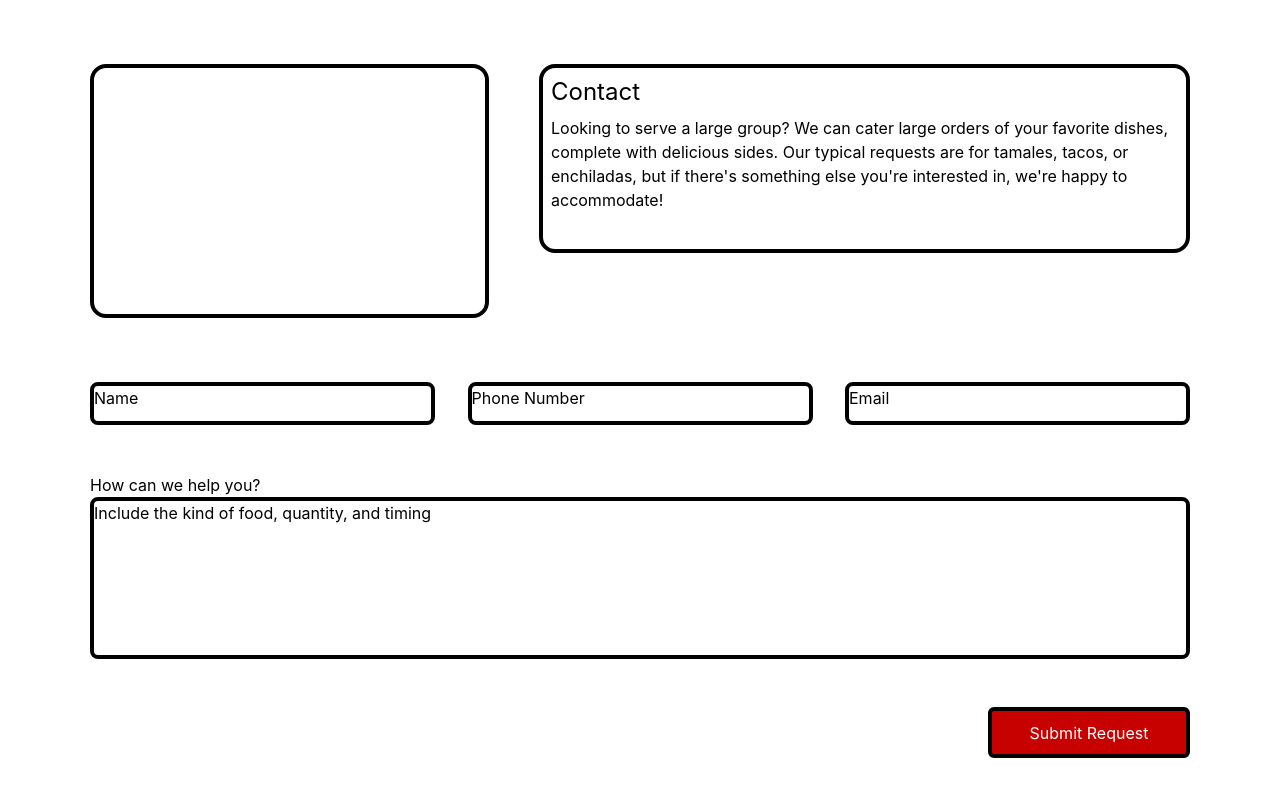
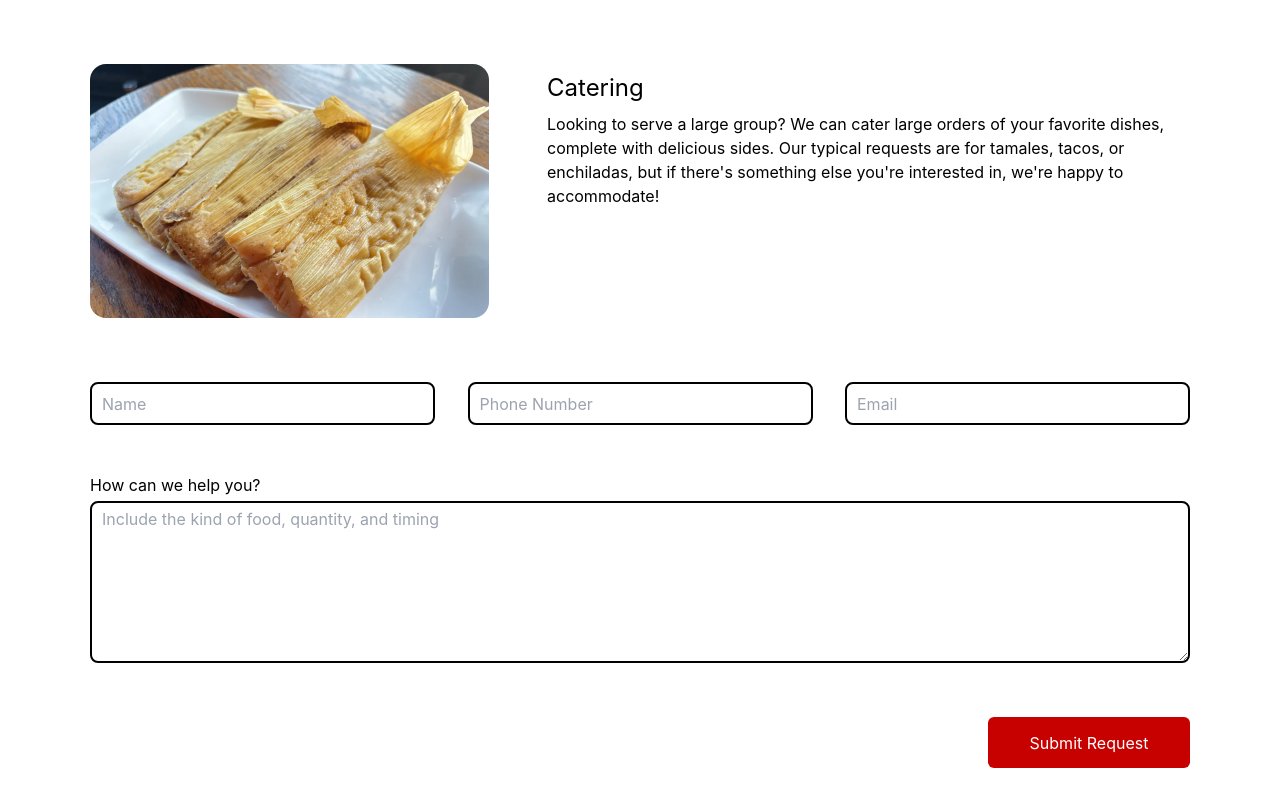
Before and after one commit to webimpactuw/cafetal-quimlombo, a React (Create React App) app: page / in a window 1280 px wide. Shown: the top 806 px of the page. Built offline with nearby package versions, Linux system fonts and the light colour scheme.

Commit message:
Added contact form functionality

```diff
--- a/src/Contact.js
+++ b/src/Contact.js
@@ -1,11 +1,23 @@
+import React, { useState } from "react";
+import cateringImage from './Images/contactImage.png'
+
 function Contact() {
+  const [name, setName] = useState("");
+  const [phoneNumber, setPhoneNumber] = useState("");
+  const [email, setEmail] = useState("");
+  const [message, setMessage] = useState("");
+
+  const sendEmail = () => {
+    console.log(name);
+  }
+
   return (
     <>
       <div className="mx-auto w-[1100px]">
         <div className="flex flex-row justify-between py-16">
-          <div className="w-[399px] h-[254px] border-4 rounded-[16px] border-black"></div>
-          <div className="w-[651px] h-[189px] border-4 rounded-[16px] border-black flex flex-col">
-            <div className="text-2xl py-2 px-2 text-left">Contact</div>
+          <img src={cateringImage} alt="Tamales" className="w-[399px] h-[254px] rounded-[16px]"></img>
+          <div className="w-[651px] h-[189px] rounded-[16px] flex flex-col">
+            <div className="text-2xl py-2 px-2 text-left">Catering</div>
             <div className="text-left px-2 text-l">
               Looking to serve a large group? We can cater large orders of your
               favorite dishes, complete with delicious sides. Our typical
@@ -14,26 +26,50 @@ function Contact() {
             </div>
           </div>
         </div>
-        <div className="flex flex-row justify-between text-left">
-          <div className="w-[345px] h-[43px] border-4 border-black rounded-[8px]">
-            Name
+        <form>
+          <div className="flex flex-row justify-between text-left">
+            <input
+              type="text"
+              placeholder="Name"
+              className="w-[345px] h-[43px] pl-2.5 border-2 rounded-[8px] flex items-center"
+              value={name}
+              onChange={(e) => setName(e.target.value)}
+            ></input>
+            <input
+              type="text"
+              placeholder="Phone Number"
+              className="w-[345px] h-[43px] pl-2.5 border-2 border-black rounded-[8px] flex items-center"
+              value={phoneNumber}
+              onChange={(e) => setPhoneNumber(e.target.value)}
+            ></input>
+            <input
+              type="text"
+              placeholder="Email"
+              className="w-[345px] h-[43px] pl-2.5 border-2 border-black rounded-[8px] flex items-center"
+              value={email}
+              onChange={(e) => setEmail(e.target.value)}
+            ></input>
           </div>
-          <div className="w-[345px] h-[43px] border-4 border-black rounded-[8px]">
-            Phone Number
+          <div className="pb-1 pt-12 text-left">How can we help you?</div>
+          <textarea
+            placeholder="Include the kind of food, quantity, and timing"
+            className="w-[1100px] h-[162px] pl-2.5 pr-2.5 pb-1 pt-1 border-2 border-black rounded-[8px] text-left"
+            value={message}
+            onChange={(e) => setMessage(e.target.value)}
+          ></textarea>
+          <div className="flex justify-end">
+            <button
+              type="button"
+              className="pt-12 flex justify-end pb-16"
+              disabled={!name || !email || !message}
+              onClick={sendEmail}
+            >
+              <div className="w-[202px] h-[51px] rounded-[6px] text-white bg-red text-white flex flex-col justify-center">
+                Submit Request
+              </div>
+            </button>
           </div>
-          <div className="w-[345px] h-[43px] border-4 border-black rounded-[8px]">
-            Email
-          </div>
-        </div>
-        <div className="pt-12 text-left">How can we help you?</div>
-        <div className="w-[1100px] h-[162px] border-4 border-black rounded-[8px] text-left">
-          Include the kind of food, quantity, and timing
-        </div>
-        <div className="pt-12 flex justify-end">
-          <div className="w-[202px] h-[51px] border-4 border-black rounded-[6px] text-white bg-red text-white flex flex-col justify-center">
-            Submit Request
-          </div>
-        </div>
+        </form>
       </div>
     </>
   );
```
Also changed, not shown: src/Images/contactImage.png (added).
